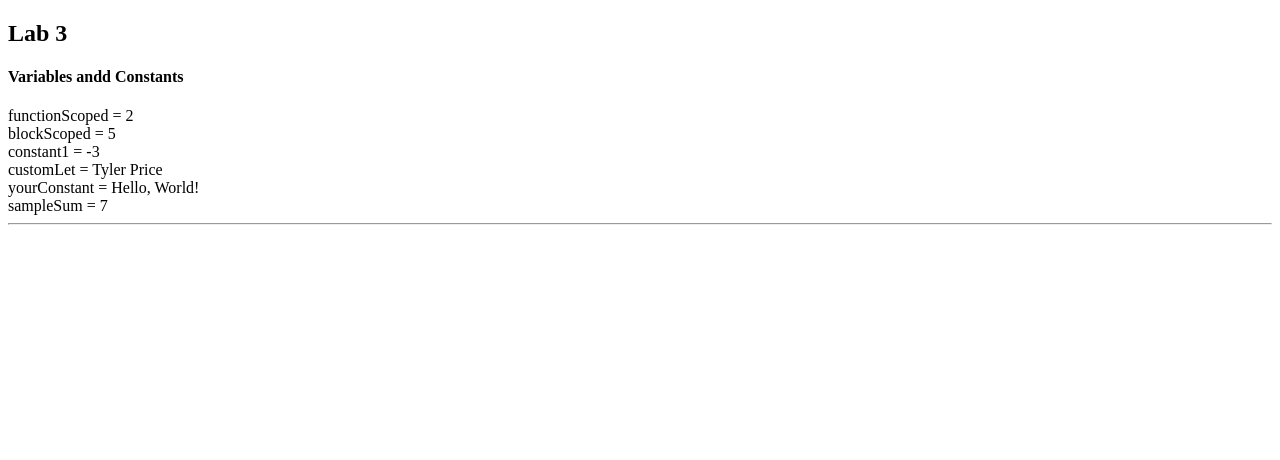
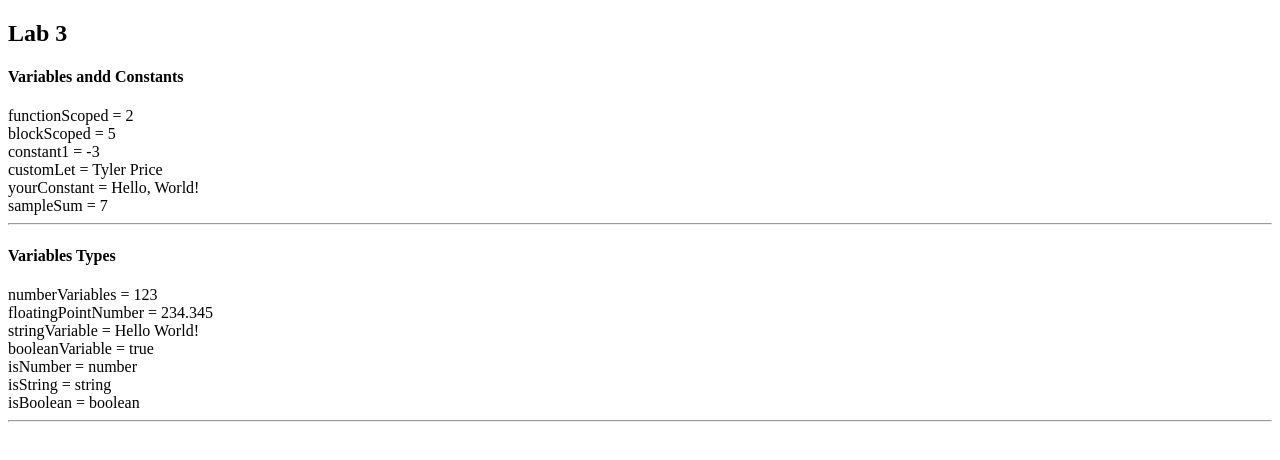
Before and after one commit to pricefy-dotcom/webdev-client, a Next.js app in the folder 2026/fall/webdev/webdev-client/: page /labs/lab3 in a window 1280 px wide. Shown: the top 460 px of the page. Built offline with nearby package versions, Linux system fonts and the light colour scheme.

Commit message:
Lab 3.2.2 Variable Types

```diff
--- /dev/null
+++ b/2026/fall/webdev/webdev-client/app/labs/lab3/VariableTypes.tsx
@@ -0,0 +1,28 @@
+export default function VariableTypes() {
+    let numberVariable = 123;
+    let floatingPointNumber = 234.345;
+    let stringVariable = "Hello World!";
+    let booleanVariable = true;
+    let isNumber = typeof numberVariable;
+    let isString = typeof stringVariable;
+    let isBoolean = typeof booleanVariable;
+    return (
+        <div id="wd-variable-types">
+            <h4>Variables Types</h4>
+            numberVariables = {numberVariable}
+            <br />
+            floatingPointNumber = {floatingPointNumber}
+            <br />
+            stringVariable = {stringVariable}
+            <br />
+            booleanVariable = {booleanVariable + ""}
+            <br />
+            isNumber = {isNumber}
+            <br />
+            isString = {isString}
+            <br />
+            isBoolean = {isBoolean}
+            <hr />
+        </div>
+    );
+}
--- a/2026/fall/webdev/webdev-client/app/labs/lab3/page.tsx
+++ b/2026/fall/webdev/webdev-client/app/labs/lab3/page.tsx
@@ -1,10 +1,12 @@
 import VariablesAndConstants from "./VariablesAndConstants";
+import VariableTypes from "./VariableTypes"
 
 export default function Lab3() {
     return (
         <div id="wd-lab3">
             <h2>Lab 3</h2>
             <VariablesAndConstants />
+            <VariableTypes />
         </div>
     );
 }
```
